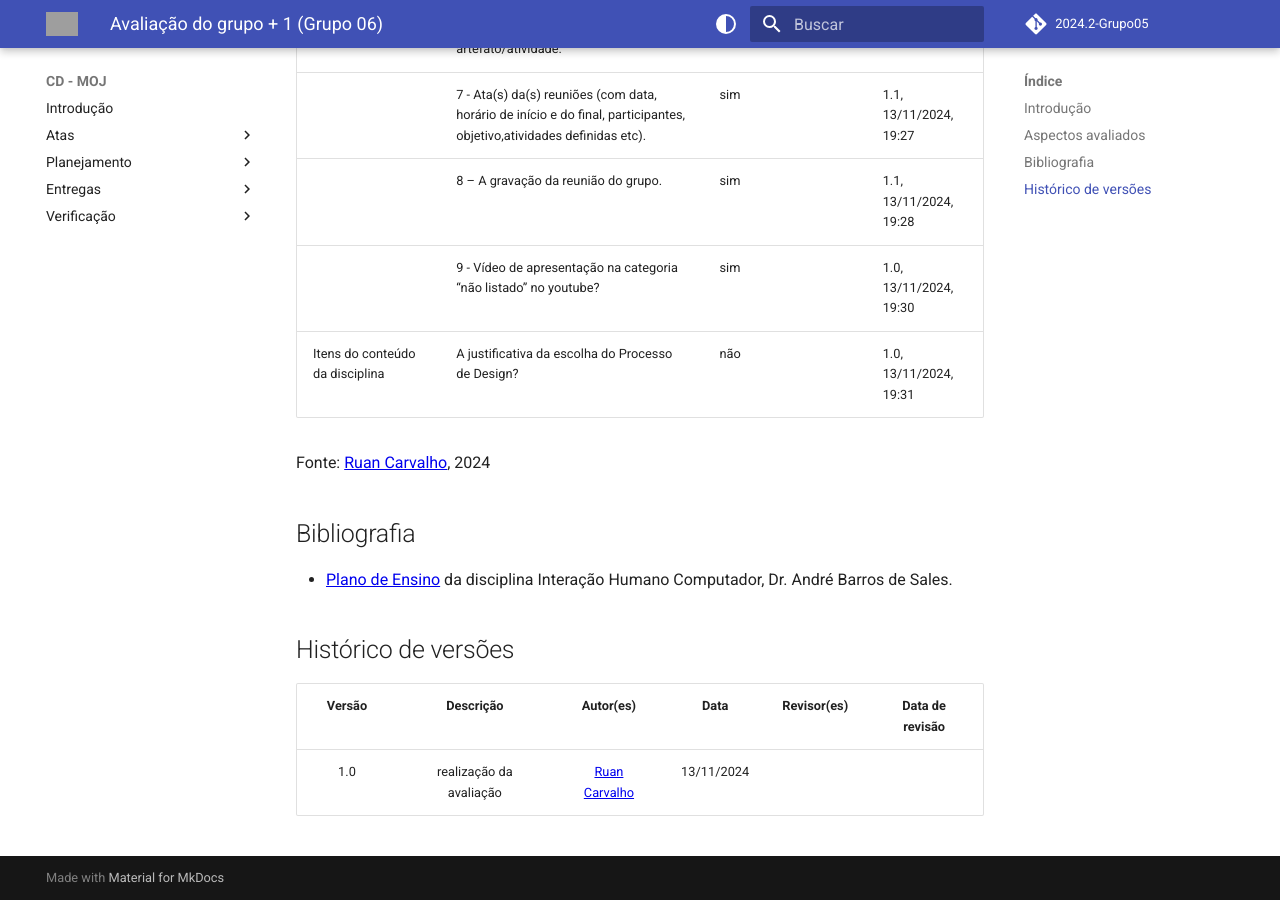
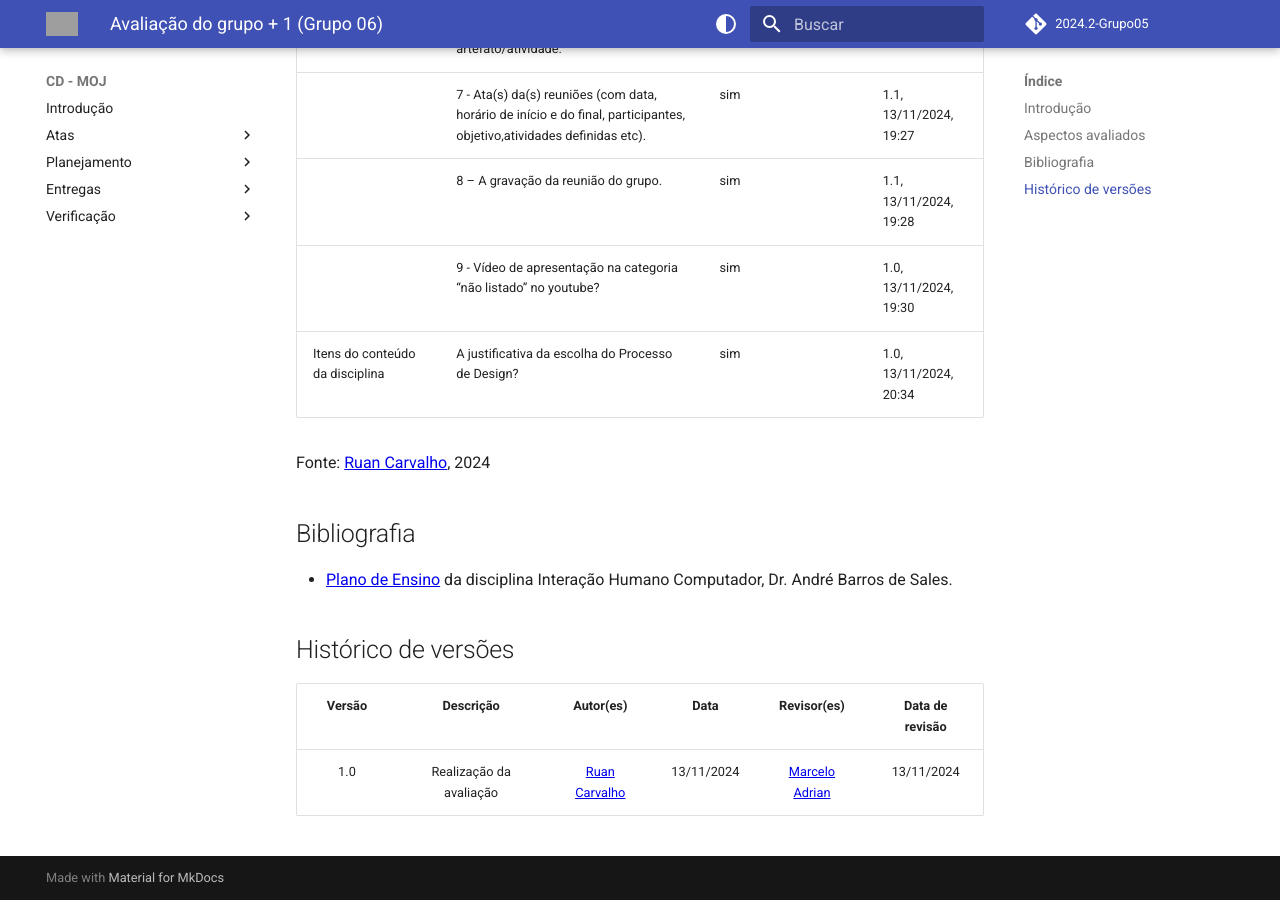
Before and after one commit to Interacao-Humano-Computador/2024.2-Grupo05, an MkDocs documentation site: the page built from docs/apresentacoes/avaliação-grupo06.md, in a window 1280 px wide and 900 px high, scrolled down 1823 px. Built offline with MkDocs 1.6.1 and Material for MkDocs 9.7.7, drawn with Linux system fonts in a browser that asks for light colours; comment, search, counter and statistics services are not loaded; the version menu is left out; some of the changed text lies outside the part shown; grey boxes are pictures that could not be loaded.

Commit message:
docs: Revisão da avaliação do grupo 06.

```diff
--- a/docs/apresentacoes/avaliação-grupo06.md
+++ b/docs/apresentacoes/avaliação-grupo06.md
@@ -18,7 +18,7 @@ Neste documento está contido a avaliação do grupo 06 acerca de primeira entre
 |                                         | 7 - Possui opção de contraste de cores?                                                                                                                                                            | sim                           | 1.0, 13/11/2024, 19:14              |
 |                                         | 8 – Os artefatos: Planejamento do Projeto, equipe, lista de sites avaliados, site selecionado para o projeto da disciplina, Ferramentas do projeto, Processo de Design, cronograma das atividades? | sim                           | 1.0, 13/11/2024, 19:17              |
 | Itens do Desenvolvimento do projeto.    | 1 - O histórico de versão padronizado?                                                                                                                                                             | sim                           | 1.0, 13/11/2024, 19:17              |
-|                                         | 2 – O(s) autor(es) e o(s) revisor(es) para cada artefato?                                                                                                                                          | sim                           | 1.0, 13/11/2024, 19:19              |
+|                                         | 2 – O(s) autor(es) e o(s) revisor(es) para cada artefato?                                                                                                                                          | incompleto                           | 1.0, 13/11/2024, 20:27              |
 |                                         | 3 - Referências bibliográficas e/ou bibliografia em todos os artefatos?                                                                                                                            | sim                           | 1.0, 13/11/2024, 19:23              |
 |                                         | 4 - As tabelas e imagens possuem legenda e fonte e elas chamadas dentro dos texto?                                                                                                                 | incompleto                    | 1.0, 13/11/2024, 19:24              |
 |                                         | 5 - Um texto fazendo uma introdução dos artefatos?                                                                                                                                                 | sim                           | 1.0, 13/11/2024, 19:25              |
@@ -26,7 +26,7 @@ Neste documento está contido a avaliação do grupo 06 acerca de primeira entre
 |                                         | 7 - Ata(s) da(s) reuniões (com data, horário de início e do final, participantes, objetivo,atividades definidas etc).                                                                              | sim                           | 1.1, 13/11/2024, 19:27              |
 |                                         | 8 – A gravação da reunião do grupo.                                                                                                                                                                | sim                           | 1.1, 13/11/2024, 19:28              |
 |                                         | 9 - Vídeo de apresentação na categoria “não listado” no youtube?                                                                                                                                   | sim                           | 1.0, 13/11/2024, 19:30              |
-| Itens do conteúdo da disciplina         | A justificativa da escolha do Processo de  Design?                                                                                                                                                 | não                           | 1.0, 13/11/2024, 19:31              |
+| Itens do conteúdo da disciplina         | A justificativa da escolha do Processo de  Design?                                                                                                                                                 | sim                           | 1.0, 13/11/2024, 20:34              |
 
 Fonte: [Ruan Carvalho](https://github.com/Ruan-Carvalho), 2024
 
@@ -38,4 +38,4 @@ Fonte: [Ruan Carvalho](https://github.com/Ruan-Carvalho), 2024
 
 | Versão |     Descrição      |                     Autor(es)                     |    Data    |                     Revisor(es)                     | Data de revisão |
 | :----: | :----------------: | :-----------------------------------------------: | :--------: | :-------------------------------------------------: | :-------------: |
-|  1.0   | realização da avaliação | [Ruan Carvalho](https://github.com/Ruan-Carvalho) | 13/11/2024 | |      |
+|  1.0   | Realização da avaliação | [Ruan Carvalho](https://github.com/Ruan-Carvalho) | 13/11/2024 | [Marcelo Adrian](https://github.com/Marcelo-Adrian) |   13/11/2024   |
```
